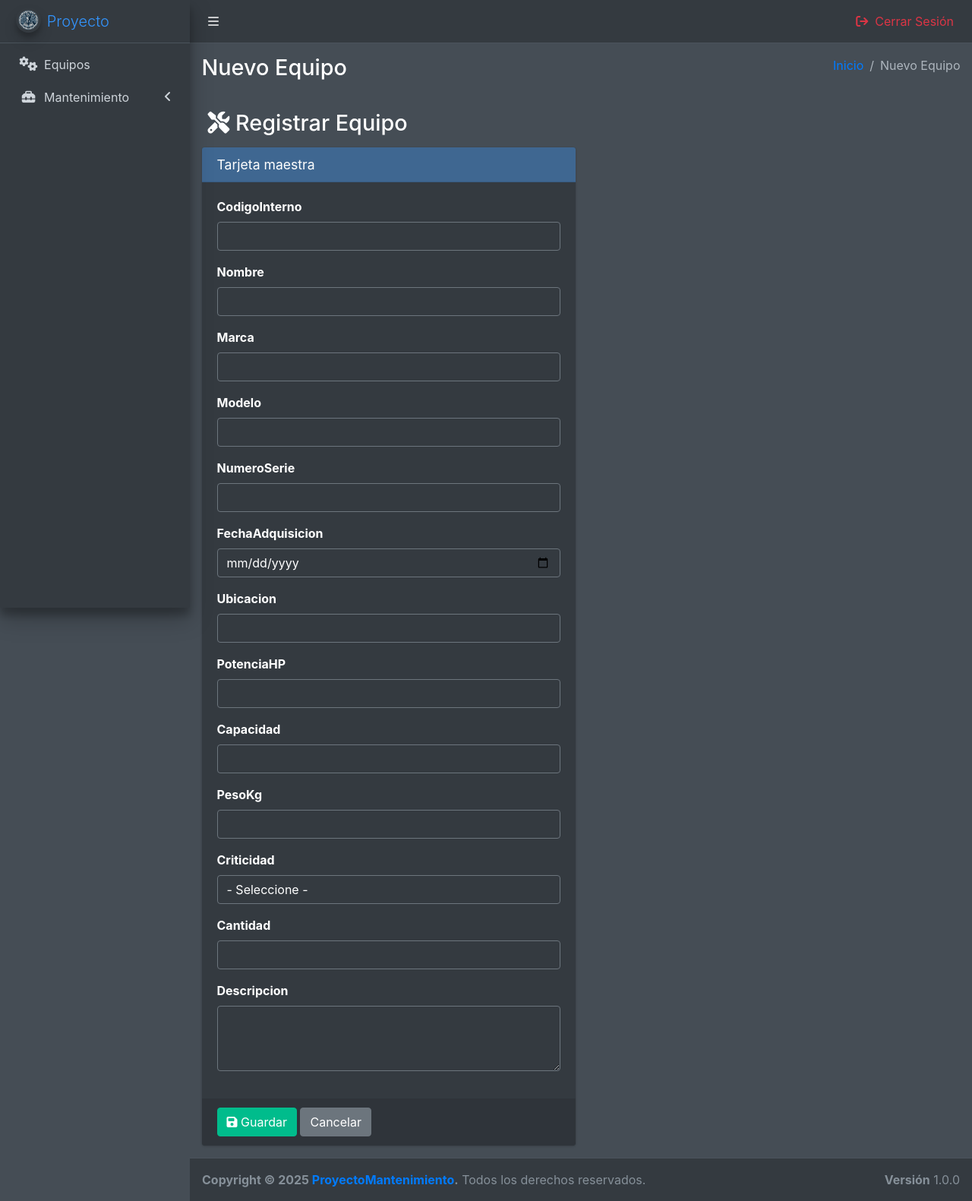
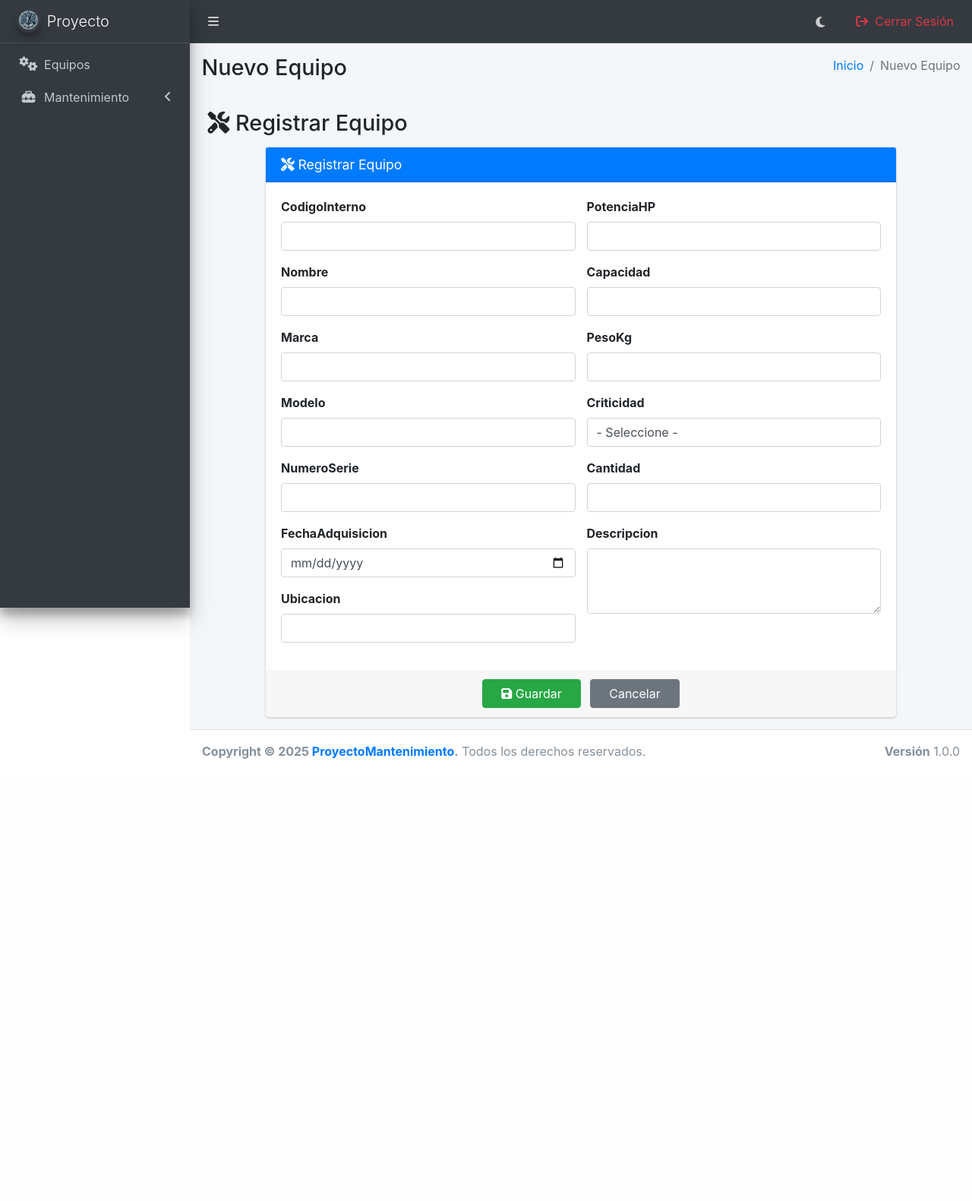
Before and after one commit to FelipeGarzonCam/proyecto-Mantenimiento, an ASP.NET Core app: page /Equipos/Create in a window 1280 px wide. Shown: the whole page at 76% size. After the commit the page ends 999 px from the top, so only its background shows below. Run offline with ASP.NET Core 8, Linux system fonts and the light colour scheme; some libraries are stand-ins or nearby versions.

Commit message:
Terminado

```diff
--- a/ProyectoMantenimiento/Views/Equipos/Create.cshtml
+++ b/ProyectoMantenimiento/Views/Equipos/Create.cshtml
@@ -12,12 +12,16 @@
     @using (Html.BeginForm())
     {
         @Html.AntiForgeryToken()
+        <div class="row justify-content-center">
+            <div class="col-md-10">
+                <div class="card card-primary">
+                    <div class="card-header">
+                        <h3 class="card-title"><i class="fas fa-tools"></i> Registrar Equipo</h3>
+                    </div>
+                    <div class="card-body">
                         <div class="row">
+                            <!-- Columna Izquierda -->
                             <div class="col-md-6">
-                <div class="card card-primary">
-                    <div class="card-header"><h3 class="card-title">Tarjeta maestra</h3></div>
-                    <div class="card-body">
-                        @* 1ª columna *@
                                 <div class="form-group">
                                     @Html.LabelFor(m => m.CodigoInterno)
                                     @Html.TextBoxFor(m => m.CodigoInterno, new { @class = "form-control" })
@@ -49,6 +53,9 @@
                                     @Html.LabelFor(m => m.Ubicacion)
                                     @Html.TextBoxFor(m => m.Ubicacion, new { @class = "form-control" })
                                 </div>
+                            </div>
+                            <!-- Columna Derecha -->
+                            <div class="col-md-6">
                                 <div class="form-group">
                                     @Html.LabelFor(m => m.PotenciaHP)
                                     @Html.TextBoxFor(m => m.PotenciaHP, new { @class = "form-control", type = "number", step = "0.1" })
@@ -78,17 +85,19 @@
                                     @Html.TextAreaFor(m => m.Descripcion, 3, 60, new { @class = "form-control" })
                                 </div>
                             </div>
-                    <div class="card-footer">
-                        <button type="submit" class="btn btn-success">
+                        </div>
+                    </div>
+                    <div class="card-footer text-center">
+                        <button type="submit" class="btn btn-success px-4">
                             <i class="fas fa-save"></i> Guardar
                         </button>
-                        <a asp-action="Index" class="btn btn-secondary">Cancelar</a>
+                        <a asp-action="Index" class="btn btn-secondary px-4 ml-2">Cancelar</a>
                     </div>
                 </div>
             </div>
         </div>
     }
-</section>
+
 
 @section Scripts {
     @* Activa validaciones lado-cliente *@
--- a/ProyectoMantenimiento/Views/Shared/_Layout.cshtml
+++ b/ProyectoMantenimiento/Views/Shared/_Layout.cshtml
@@ -32,7 +32,7 @@
                         </div>
                         <div class="col-sm-6">
                             <ol class="breadcrumb float-sm-right">
-                                <li class="breadcrumb-item"><a href="/">Inicio</a></li>
+                                <li class="breadcrumb-item"><a href="@Url.Action("Index", "Equipos")">Inicio</a></li>
                                 <li class="breadcrumb-item active">@ViewData["Title"]</li>
                             </ol>
                         </div>
@@ -78,6 +78,55 @@
 <script>
     // Inicializa todos los tooltips de la página
     $(function () {
-      $('[data-toggle="tooltip"]').tooltip();
+        $('[data-toggle="tooltip"]').tooltip();
+    });
+
+    // Función para alternar dark-mode
+    function toggleDarkMode() {
+        document.body.classList.toggle('dark-mode');
+        // Actualizar icono
+        var icono = document.getElementById('icon-darkmode');
+        if (icono) {
+            icono.className = document.body.classList.contains('dark-mode') ? 'fas fa-sun' : 'fas fa-moon';
+        }
+        // Guardar preferencia
+        localStorage.setItem('darkMode', document.body.classList.contains('dark-mode') ? 'true' : 'false');
+        // Actualizar las tablas
+        actualizarTablasModo();
+    }
+
+    // Función que actualiza las tablas según el modo
+    function actualizarTablasModo() {
+        var tablas = document.querySelectorAll('.table');
+        tablas.forEach(function(tabla) {
+            if (document.body.classList.contains('dark-mode')) {
+                tabla.classList.remove('table-striped');
+            } else {
+                tabla.classList.add('table-striped');
+            }
+        });
+    }
+
+    // Cargar preferencia de dark mode al cargar la página
+    window.addEventListener('DOMContentLoaded', function() {
+        // Dark mode al cargar
+        if (localStorage.getItem('darkMode') === 'true') {
+            document.body.classList.add('dark-mode');
+            var icono = document.getElementById('icon-darkmode');
+            if (icono) icono.className = 'fas fa-sun';
+        } else {
+            document.body.classList.remove('dark-mode');
+            var icono = document.getElementById('icon-darkmode');
+            if (icono) icono.className = 'fas fa-moon';
+        }
+
+        // Inicializa el evento del botón si existe
+        var btnDark = document.getElementById('toggle-darkmode');
+        if (btnDark) {
+            btnDark.addEventListener('click', toggleDarkMode);
+        }
+
+        // Aplica el modo a las tablas al cargar
+        actualizarTablasModo();
     });
 </script>
--- a/ProyectoMantenimiento/Views/Shared/_MainHeader.cshtml
+++ b/ProyectoMantenimiento/Views/Shared/_MainHeader.cshtml
@@ -10,6 +10,11 @@
     <!-- Right navbar links -->
     <ul class="navbar-nav ml-auto">
         <!-- Notifications Dropdown Menu -->
+        <li class="nav-item">
+            <button id="toggle-darkmode" class="btn btn-link nav-link me-2" title="Cambiar modo claro/oscuro" type="button">
+                <i id="icon-darkmode" class="fas fa-moon"></i>
+            </button>
+        </li>
         <!-- Cerrar Sesión -->
         <li class="nav-item">
             <a href="/Login/Logout" class="nav-link" style="color: #dc3545 !important;">
--- a/ProyectoMantenimiento/Views/Shared/_MainMenu.cshtml
+++ b/ProyectoMantenimiento/Views/Shared/_MainMenu.cshtml
@@ -11,7 +11,6 @@
 
     <!-- Sidebar -->
     <div class="sidebar">
-
 
         <!-- Sidebar Menu -->
         <nav class="mt-2">
```
Also changed, not shown: 6 other files. Lines whose indentation alone changed are shown as unchanged.
